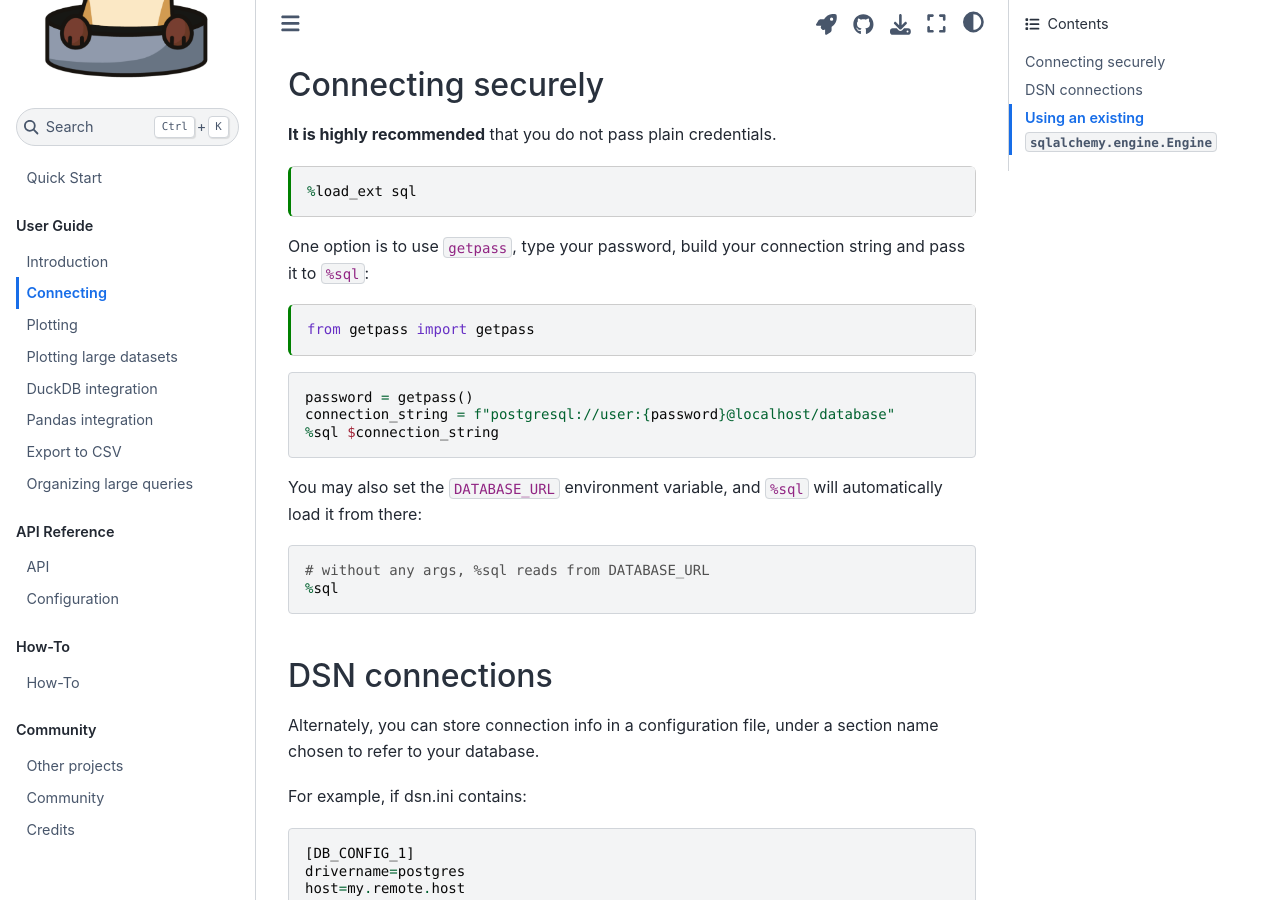
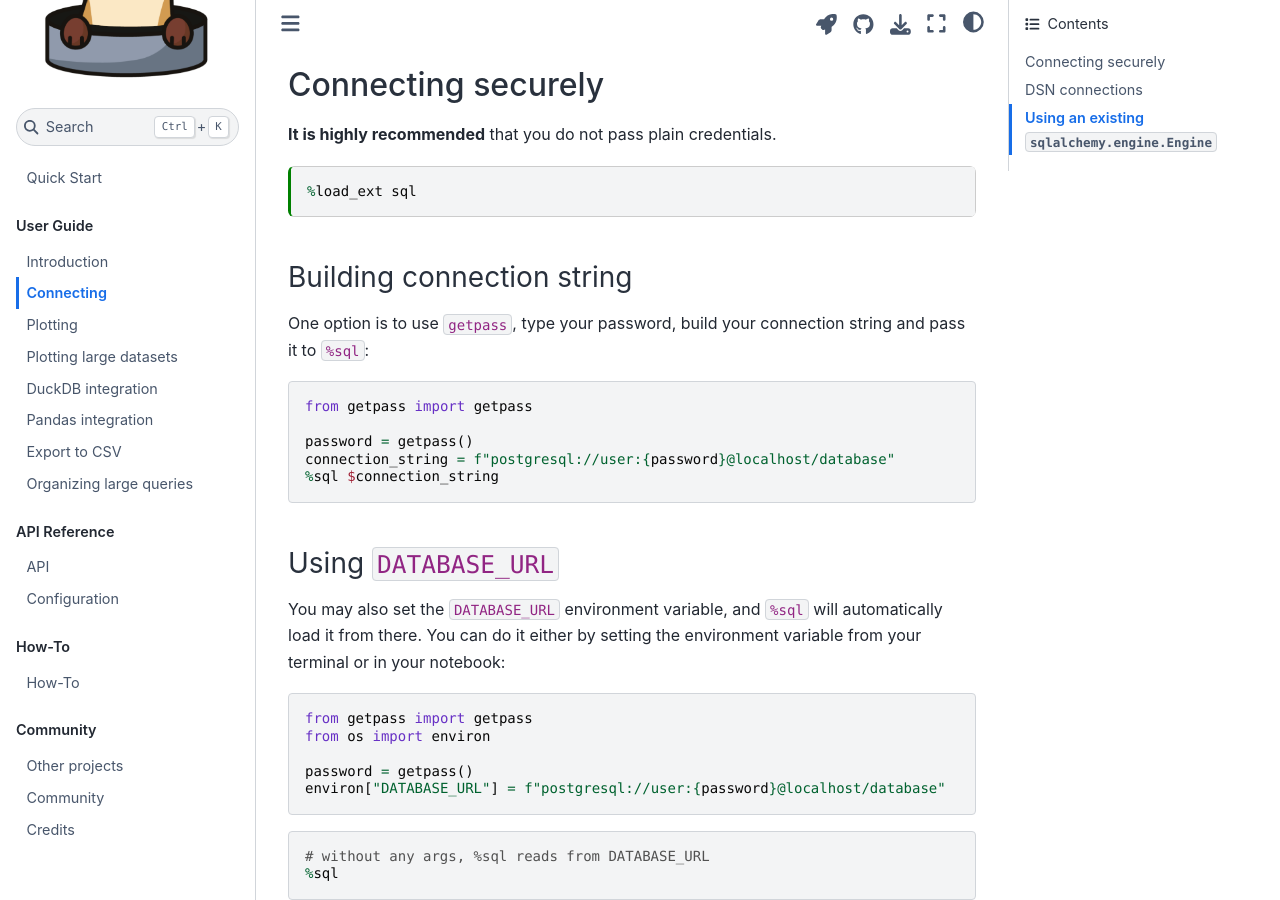
Before and after one commit to catherinedevlin/ipython-sql, a Jupyter Book: the page built from doc/connecting.md, in a window 1280 px wide and 900 px high, scrolled down 848 px. Built offline with Jupyter Book 1.0.4 settings and Sphinx 7.4.7 and the Sphinx Book theme 1.1.4, drawn with Linux system fonts in a browser that asks for light colours.

Commit message:
adds inline env var example

````diff
--- a/doc/connecting.md
+++ b/doc/connecting.md
@@ -61,13 +61,15 @@ a flag with (-a|--connection_arguments)the connection string as a JSON string. S
 %load_ext sql
 ```
 
+### Building connection string
+
 One option is to use `getpass`, type your password, build your connection string and pass it to `%sql`:
 
-```{code-cell} ipython3
-from getpass import getpass
-```
++++
 
 ```python
+from getpass import getpass
+
 password = getpass()
 connection_string = f"postgresql://user:{password}@localhost/database"
 %sql $connection_string
@@ -75,7 +77,19 @@ connection_string = f"postgresql://user:{password}@localhost/database"
 
 +++
 
-You may also set the `DATABASE_URL` environment variable, and `%sql` will automatically load it from there:
+### Using `DATABASE_URL`
+
++++
+
+You may also set the `DATABASE_URL` environment variable, and `%sql` will automatically load it from there. You can do it either by setting the environment variable from your terminal or in your notebook:
+
+```python
+from getpass import getpass
+from os import environ
+
+password = getpass()
+environ["DATABASE_URL"] = f"postgresql://user:{password}@localhost/database"
+```
 
 ```python
 # without any args, %sql reads from DATABASE_URL
````
